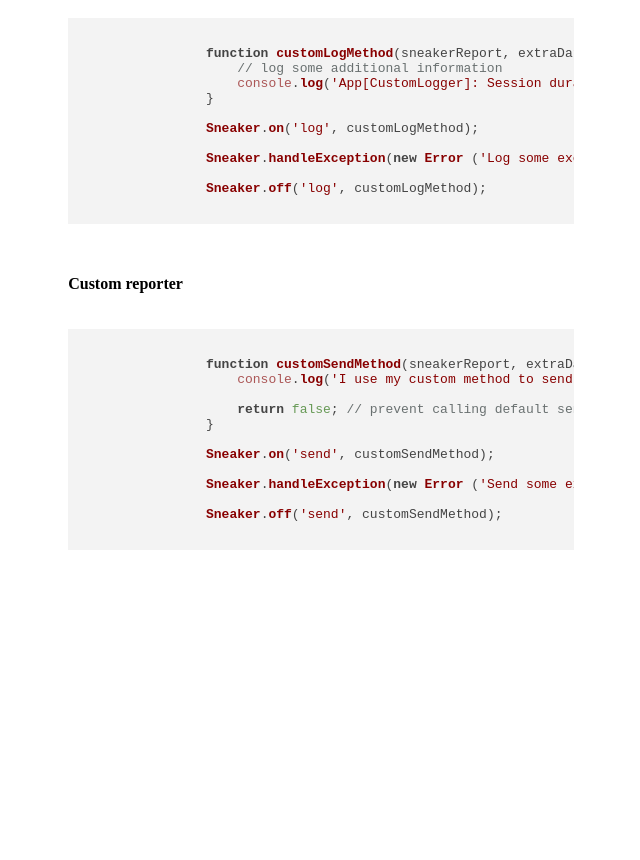
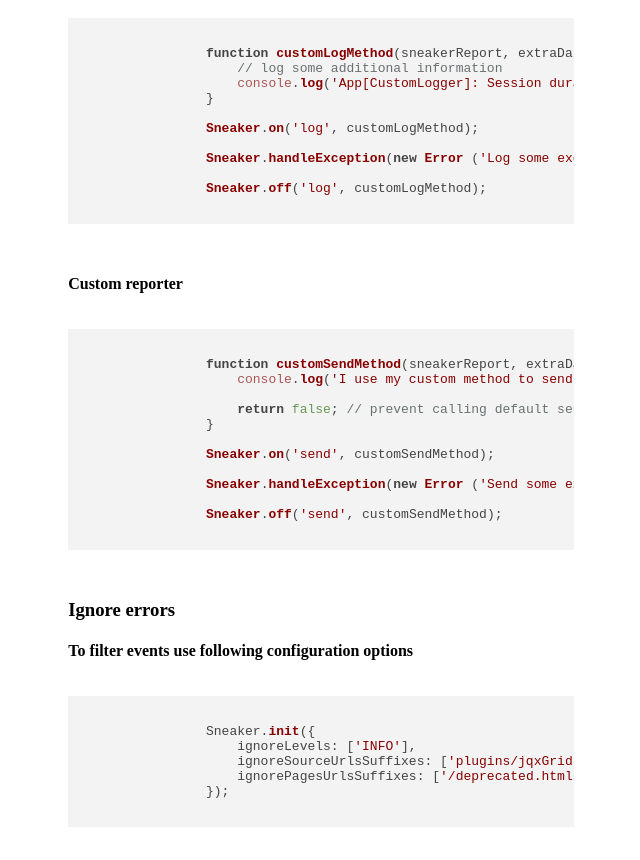
Before and after one commit to maksim-chekrishov/maksim-chekrishov.github.io, a website with bundled scripts: page index.html in a window 1280 px wide. Shown: the part 2507-3367 px from the top of the page, without its empty margins (319-959 px from the left). Before the commit the page ends 3121 px from the top, so only its background shows below. Built offline with nearby package versions, Linux system fonts and the light colour scheme.

Commit message:
version 1 to master

```diff
--- a/app/dest/sneaker.js
+++ b/app/dest/sneaker.js
@@ -160,12 +160,6 @@ var SneakerReport = require('./dataObjects/sneakerReport');
              * Flag to enable global window.onerror handler
              */
             handleUncaught: true,
-            /**
-             * Flag to enable global ajax requests error handler
-             */
-            handleJqueryAjax: true,
-
-            сatchUncaught: false,
 
             ignoreLevels: [],
 
--- a/index.html
+++ b/index.html
@@ -164,6 +164,19 @@
             </code>
         </pre>
 
+        <h3>Ignore errors </h3>
+
+        <h4>To filter events use following configuration options </h4>
+
+        <pre class="cursor-default">
+            <code>
+                Sneaker.init({
+                    ignoreLevels: ['INFO'],
+                    ignoreSourceUrlsSuffixes: ['plugins/jqxGrid.js'],
+                    ignorePagesUrlsSuffixes: ['/deprecated.html']
+                });
+            </code>
+        </pre>
 </div>
 </body>
 
```
